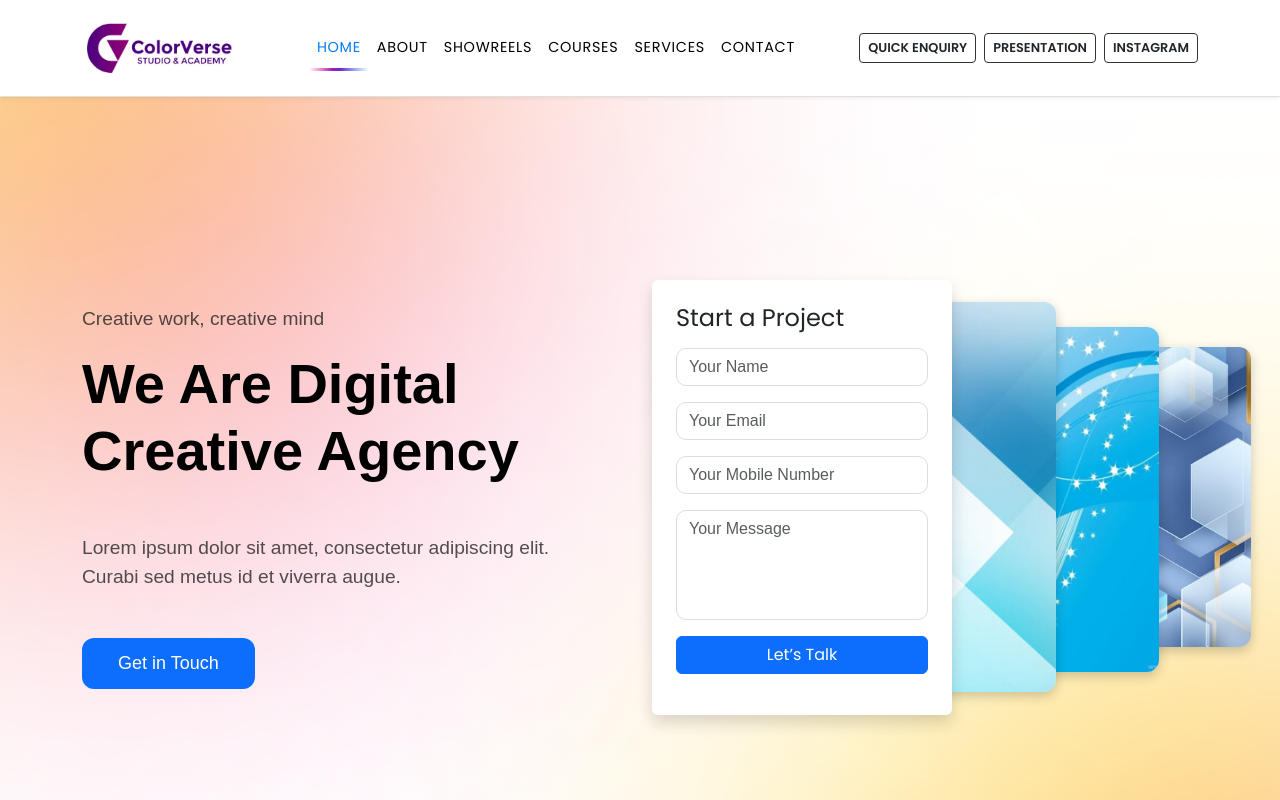
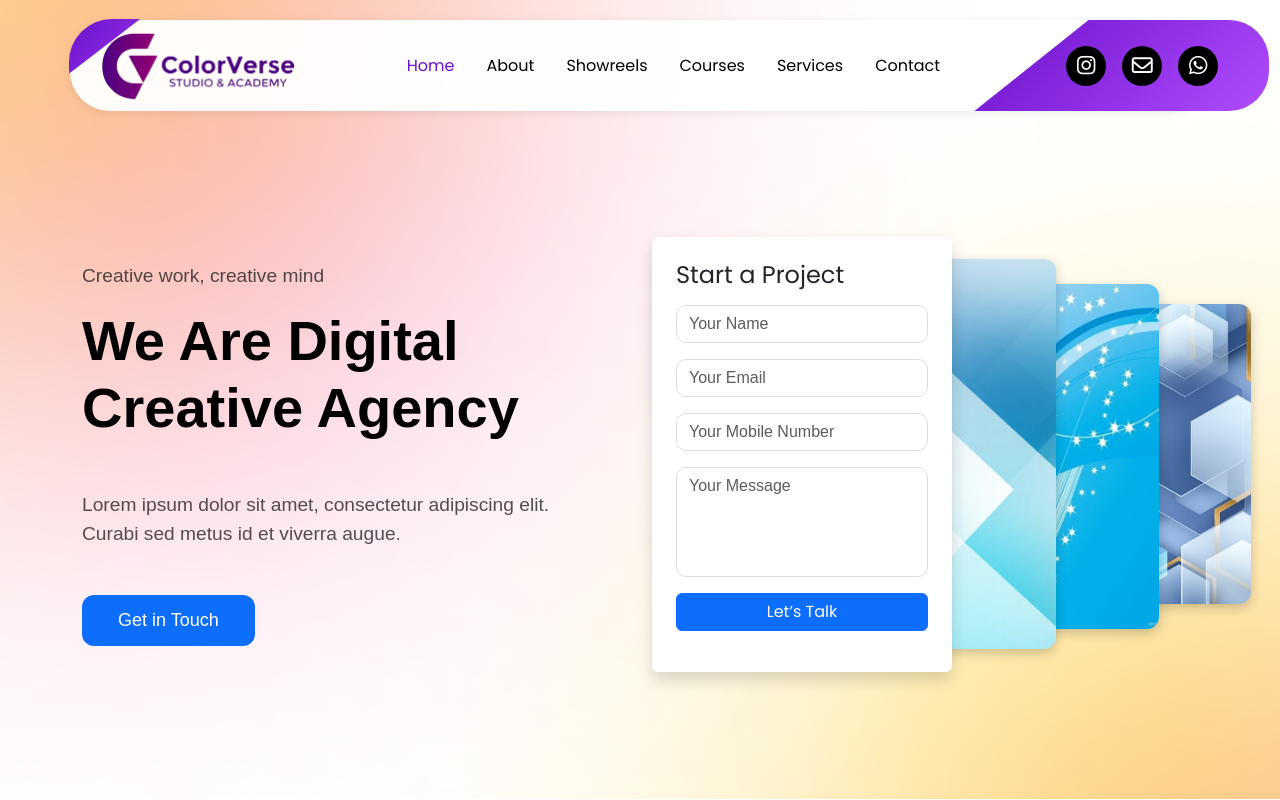
Before and after one commit to colorverse-cvs/cvswr, a React (Vite) app: page / in a window 1280 px wide. Shown: the top 800 px of the page. Built offline with nearby package versions, Linux system fonts and the light colour scheme.

Commit message:
Header development

```diff
--- a/index.html
+++ b/index.html
@@ -3,6 +3,11 @@
   <head>
     <meta charset="UTF-8" />
     <link rel="icon" type="png" href="/Colorverse_Logo.png" />
+    <link
+  rel="stylesheet"
+  href="https://cdnjs.cloudflare.com/ajax/libs/font-awesome/6.4.0/css/all.min.css"
+/>
+
 <link href="https://fonts.googleapis.com/css2?family=Marcellus&display=swap" rel="stylesheet" />
     <meta name="viewport" content="width=device-width, initial-scale=1.0" />
     <title>cvswr</title>
--- a/src/Layout_Component/Header/Header.css
+++ b/src/Layout_Component/Header/Header.css
@@ -1,90 +1,156 @@
-.header {
-  width: 100%;
-  background: #fff;
-  border-bottom: 1px solid #eee;
-  z-index: 100;
+/* HEADER DEFAULT STYLES (DESKTOP) */
+.custom-header {
+  display: flex;
+  align-items: center;
+  justify-content: space-between;
+  background: rgb(255 255 255 / 94%);
+  border-radius: 40px;
+  box-shadow: 0 2px 10px rgba(0,0,0,0.08);
+  position: sticky;
+  top: 20px;
+  z-index: 1000;
+  height: 91px;
+  padding: 0 2rem;
+  backdrop-filter: blur(10px);
+  -webkit-backdrop-filter: blur(10px);
+  transition: background 0.3s ease, box-shadow 0.3s ease;
+}
+
+.scrolled {
+  background: rgba(255, 255, 255, 0.6);
+  box-shadow: 0 4px 20px rgba(0,0,0,0.15);
+  top: 0;
+}
+
+.header-left {
+  display: flex;
+  align-items: center;
+  gap: 10px;
 }
 
 .header-logo {
-  height: 70px;
-  padding: 5px;
-  object-fit: contain;
-}
-
-.navbar-nav .nav-link {
-  font-size: 0.9rem;
-  font-weight: 500;
-  text-transform: uppercase;
-  letter-spacing: 0.05em;
-  color: #000;
-  transition: color 0.3s ease-in-out;
-}
-
-.navbar-nav .nav-link:hover,
-.navbar-nav .nav-link.active {
-  color: #007bff;
-}
-.navbar-nav .nav-link {
+  height: 80px;
+  left: -58%;
   position: relative;
 }
 
-.navbar-nav .nav-link.active::after {
-    content: "";
-    position: absolute;
-    bottom: -4px;
-    left: 0;
-    width: 100%;
-    height: 3px;
-    border-radius: 3px;
-    background: linear-gradient(90deg, #ff0080, #7928ca, #007bff);
-    -webkit-mask-image: linear-gradient(to right, transparent, black 10%, black 90%, transparent);
-    -webkit-mask-repeat: no-repeat;
-    -webkit-mask-size: 100% 100%;
-    mask-image: linear-gradient(to right, transparent, black 40%, black 53%, transparent);
-    mask-repeat: no-repeat;
-    mask-size: 100% 100%;
-    transition: all 0.3s ease-in-out;
+.header-nav {
+  display: flex;
+  gap: 2rem;
+  position: relative;
 }
 
-
-.btn-outline-dark {
-  border: 1px solid #333;
-  background-color: transparent;
-  text-transform: uppercase;
-  font-size: 0.8rem;
-  font-weight: bold;
-  transition: background 0.3s ease, color 0.3s ease;
+.nav-link {
+  text-decoration: none;
+  font-size: 1rem;
+  font-weight: 500;
+  color: black;
+  transition: color 0.3s;
 }
 
-.btn-outline-dark:hover {
-  background: #333;
-  color: #fff;
+.nav-link:hover,
+.nav-link.active {
+  color: #6a11cb;
 }
 
-.navbar-toggler {
-  border: none;
+.header-right {
+  display: flex;
+  gap: 1rem;
+  background: linear-gradient(135deg, #6a11cb, #b14cff);
+  padding: 1.6rem 4.5rem;
+  clip-path: polygon(39% 0%, 100% 0%, 100% 100%, 0% 101%);
+  border-top-right-radius: 40px;
+  border-bottom-right-radius: 40px;
+  right: -33px;
+  position: relative;
 }
 
-.navbar-toggler:focus {
-  box-shadow: none;
-  outline: none;
+.header-right a {
+  width: 40px;
+  height: 40px;
+  border-radius: 50%;
+  background: black;
+  display: flex;
+  align-items: center;
+  justify-content: center;
+  color: white;
+  font-size: 21px;
+  text-decoration: none;
+  transition: all 0.3s ease;
+  position: relative;
+  right: -21px;
 }
 
-@media (max-width: 991px) {
-  .navbar-nav {
-    margin-top: 1rem;
-    gap: 0.5rem;
+.header-right a:hover {
+  background: white;
+  color: black;
+}
+
+.header-bg {
+  display: flex;
+  gap: 1rem;
+  background: linear-gradient(135deg, #6a11cb, #b14cff);
+  padding: 2.9rem 3.5rem;
+  clip-path: polygon(0% 0%, 100% -34%, -26% 83%, 0% 100%);
+  right: 33px;
+  position: relative;
+  border-radius: 43px;
+}
+
+.mobile-menu-icon {
+  display: none;
+}
+
+/* ------------------- */
+/* ✅ MOBILE STYLES */
+/* ------------------- */
+@media (max-width: 992px) {
+  .custom-header {
+    padding: 0 1rem;
+    height: 70px;
+    border-radius: 20px;
   }
 
-  .d-flex.gap-2 {
-    margin-top: 1rem;
-    flex-direction: column;
-    align-items: start;
-    gap: 0.5rem;
+  .header-logo {
+    height: 50px;
+    left: 0;
   }
 
-  .btn-outline-dark {
+  .header-right,
+  .header-bg {
+    display: none;
+  }
+
+  /* Show menu icon only on mobile */
+  .mobile-menu-icon {
+    display: block;
+    font-size: 1.5rem;
+    cursor: pointer;
+    z-index: 1100;
+  }
+
+  /* Hide nav by default */
+  .header-nav {
+    display: none;
+  }
+
+.header-nav.mobile-open {
+    display: flex;
+    flex-direction: column;
+    position: fixed;
+    top: 71px;
+    right: 0px;
+    width: inherit;
+    background: #fff;
+    padding: 2rem 1rem;
+    gap: 1rem;
+    z-index: 1000;
+    box-shadow: 0 4px 12px rgba(0, 0, 0, 0.15);
+    border-radius: 0 0 10px 10px;
+}
+
+  .header-nav .nav-link {
+    font-size: 1.2rem;
     width: 100%;
-    text-align: left;
   }
 }
--- a/src/Layout_Component/Header/Header.jsx
+++ b/src/Layout_Component/Header/Header.jsx
@@ -1,108 +1,67 @@
-import React from "react";
+import React, { useEffect, useState } from "react";
 import { NavLink } from "react-router-dom";
-import logo from "../../assets/symbol.PNG";
-import "../Header/Header.css";
+import logo from "../../assets/logo.PNG";
+import "./Header.css";
 
 function Header() {
+  const [scrolled, setScrolled] = useState(false);
+  const [mobileMenuOpen, setMobileMenuOpen] = useState(false);
+
+  useEffect(() => {
+    const handleScroll = () => {
+      setScrolled(window.scrollY > 10);
+    };
+
+    window.addEventListener("scroll", handleScroll);
+    return () => window.removeEventListener("scroll", handleScroll);
+  }, []);
+
   return (
-    <header className="header">
-      <nav className="navbar navbar-expand-lg navbar-light bg-white shadow-sm sticky-top">
-        <div className="container">
-          <NavLink className="navbar-brand d-flex align-items-center" to="/">
-            <img src={logo} alt="Logo" className="header-logo" />
-          </NavLink>
+    <header className={`custom-header container ${scrolled ? "scrolled" : ""}`}>
+      <div className="header-bg"></div>
 
-          <button
-            className="navbar-toggler"
-            type="button"
-            data-bs-toggle="collapse"
-            data-bs-target="#navbarNav"
-            aria-controls="navbarNav"
-            aria-expanded="false"
-            aria-label="Toggle navigation"
-          >
-            <span className="navbar-toggler-icon"></span>
-          </button>
+      <div className="header-left">
+        <img src={logo} alt="Logo" className="header-logo" />
+      </div>
 
-          <div className="collapse navbar-collapse" id="navbarNav">
-            <ul className="navbar-nav mx-auto">
-              <li className="nav-item">
-                <NavLink
-                  className={({ isActive }) =>
-                    `nav-link text-uppercase ${isActive ? "active" : ""}`
-                  }
-                  to="/"
-                >
-                  Home
-                </NavLink>
-              </li>
-              <li className="nav-item">
-                <NavLink
-                  className={({ isActive }) =>
-                    `nav-link text-uppercase ${isActive ? "active" : ""}`
-                  }
-                  to="/about"
-                >
-                  About
-                </NavLink>
-              </li>
-              <li className="nav-item">
-                <NavLink
-                  className={({ isActive }) =>
-                    `nav-link text-uppercase ${isActive ? "active" : ""}`
-                  }
-                  to="/showreels"
-                >
-                  Showreels
-                </NavLink>
-              </li>
-              <li className="nav-item">
-                <NavLink
-                  className={({ isActive }) =>
-                    `nav-link text-uppercase ${isActive ? "active" : ""}`
-                  }
-                  to="/Courses"
-                >
-                  Courses
-                </NavLink>
-              </li>
-              <li className="nav-item">
-                <NavLink
-                  className={({ isActive }) =>
-                    `nav-link text-uppercase ${isActive ? "active" : ""}`
-                  }
-                  to="/digital"
-                >
-                  Services
-                </NavLink>
-              </li>
-              <li className="nav-item">
-                <NavLink
-                  className={({ isActive }) =>
-                    `nav-link text-uppercase ${isActive ? "active" : ""}`
-                  }
-                  to="/contact"
-                >
-                  Contact
-                </NavLink>
-              </li>
-            </ul>
+      {/* Hamburger icon */}
+      <div
+        className="mobile-menu-icon"
+        onClick={() => setMobileMenuOpen(!mobileMenuOpen)}
+      >
+        <i className="fas fa-bars"></i>
+      </div>
 
-            <div className="d-flex gap-2">
-              <button className="btn btn-outline-dark btn-sm">Quick Enquiry</button>
-              <button className="btn btn-outline-dark btn-sm">Presentation</button>
-              <a
-                href="https://www.instagram.com"
-                target="_blank"
-                rel="noopener noreferrer"
-                className="btn btn-outline-dark btn-sm"
-              >
-                Instagram
-              </a>
-            </div>
-          </div>
-        </div>
+      {/* Navigation menu */}
+      <nav
+        className={`header-nav ${mobileMenuOpen ? "mobile-open" : ""}`}
+        onClick={() => setMobileMenuOpen(false)}
+      >
+        <NavLink to="/" className="nav-link">Home</NavLink>
+        <NavLink to="/about" className="nav-link">About</NavLink>
+        <NavLink to="/showreels" className="nav-link">Showreels</NavLink>
+        <NavLink to="/courses" className="nav-link">Courses</NavLink>
+        <NavLink to="/digital" className="nav-link">Services</NavLink>
+        <NavLink to="/contact" className="nav-link">Contact</NavLink>
       </nav>
+
+      <div className="header-right">
+        <a href="https://instagram.com" target="_blank" rel="noreferrer">
+          <i className="fab fa-instagram"></i>
+        </a>
+       <a href="mailto:someone@example.com" target="_blank" rel="noreferrer">
+<i class="fa-regular fa-envelope"></i>
+</a>
+
+        <a
+  href="https://wa.me/1234567890"
+  target="_blank"
+  rel="noreferrer"
+>
+  <i class="fab fa-whatsapp"></i>
+</a>
+
+      </div>
     </header>
   );
 }
--- a/src/components/Breadcrumbs/Breadcrumbs.css
+++ b/src/components/Breadcrumbs/Breadcrumbs.css
@@ -1,12 +1,13 @@
 .breadcrumb-overlay {
     position: relative;
-  height: 270px;
+    height: 372px;
     display: flex;
     flex-direction: column;
-  justify-content: center; /* centers title block vertically */
+    justify-content: center;
     text-align: center;
-  padding-top: 20px;
-  padding-bottom: 50px; /* space above nav */
+    padding-top: 71px;
+    padding-bottom: 12px;
+    margin-top: -92px;
 }
 
 .breadcrumb-header {
@@ -59,8 +60,8 @@
 
 @media (max-width: 768px) {
 .breadcrumb-overlay {
-   height: 225px;
-    padding-bottom: 40px;
+    height: 383px;
+    padding-bottom: 0px;
 }
 
   .breadcrumb-title {
--- a/src/components/HeroSection/HeroSection.css
+++ b/src/components/HeroSection/HeroSection.css
@@ -8,6 +8,8 @@
   display: flex;
   align-items: center;
   justify-content: center;
+  top: -92px;
+    position: relative;
 }
 
 .overlay {
@@ -15,6 +17,7 @@
   width: 100%;
   display: flex;
   align-items: center;
+  padding-top: 110px;
 }
 
 .overlay h1 {
@@ -131,6 +134,7 @@ h1, p, input, select, textarea, button {
     flex-direction: column;
     padding: 1rem;
     text-align: center;
+    padding-top: 130px;
   }
 
   .card-2,
```
Also changed, not shown: src/assets/logo.png (added). Lines whose indentation alone changed are shown as unchanged.
